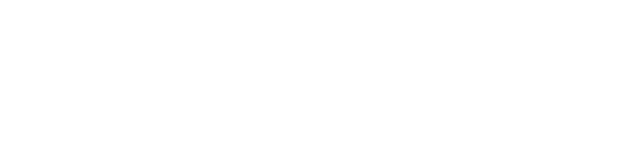
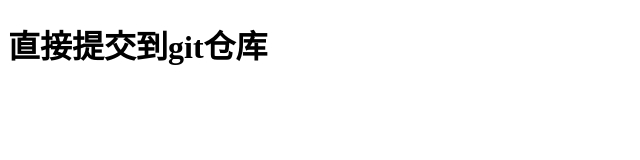
Before and after one commit to kakaPup/project_kaka_01, a plain HTML site: page index.html in a window 1280 px wide. Shown: the whole page, without its empty margins (0-640 px from the left). Drawn offline with Linux system fonts and the light colour scheme.

Commit message:
直接提交到仓库

```diff
--- a/index.html
+++ b/index.html
@@ -7,6 +7,6 @@
   <title>Document</title>
 </head>
 <body>
-
+  <h1>直接提交到git仓库</h1>
 </body>
 </html>
```
